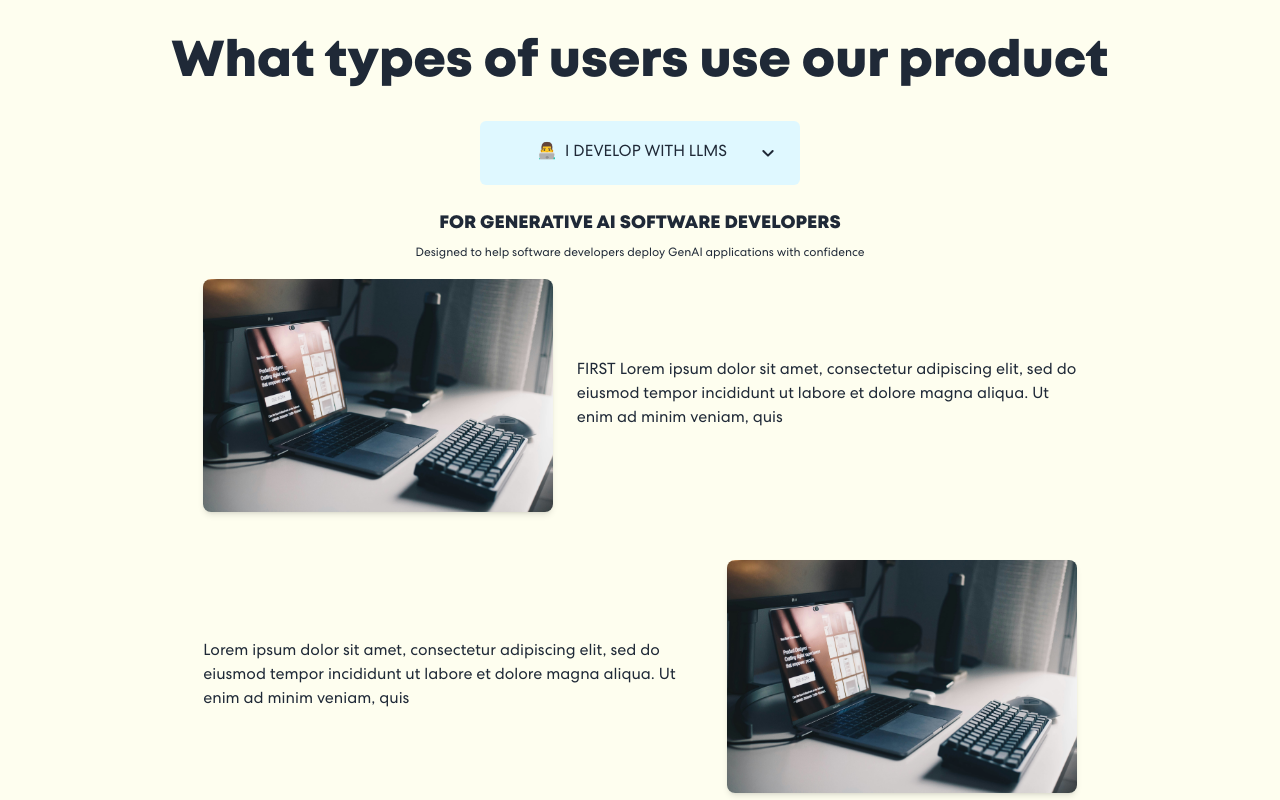
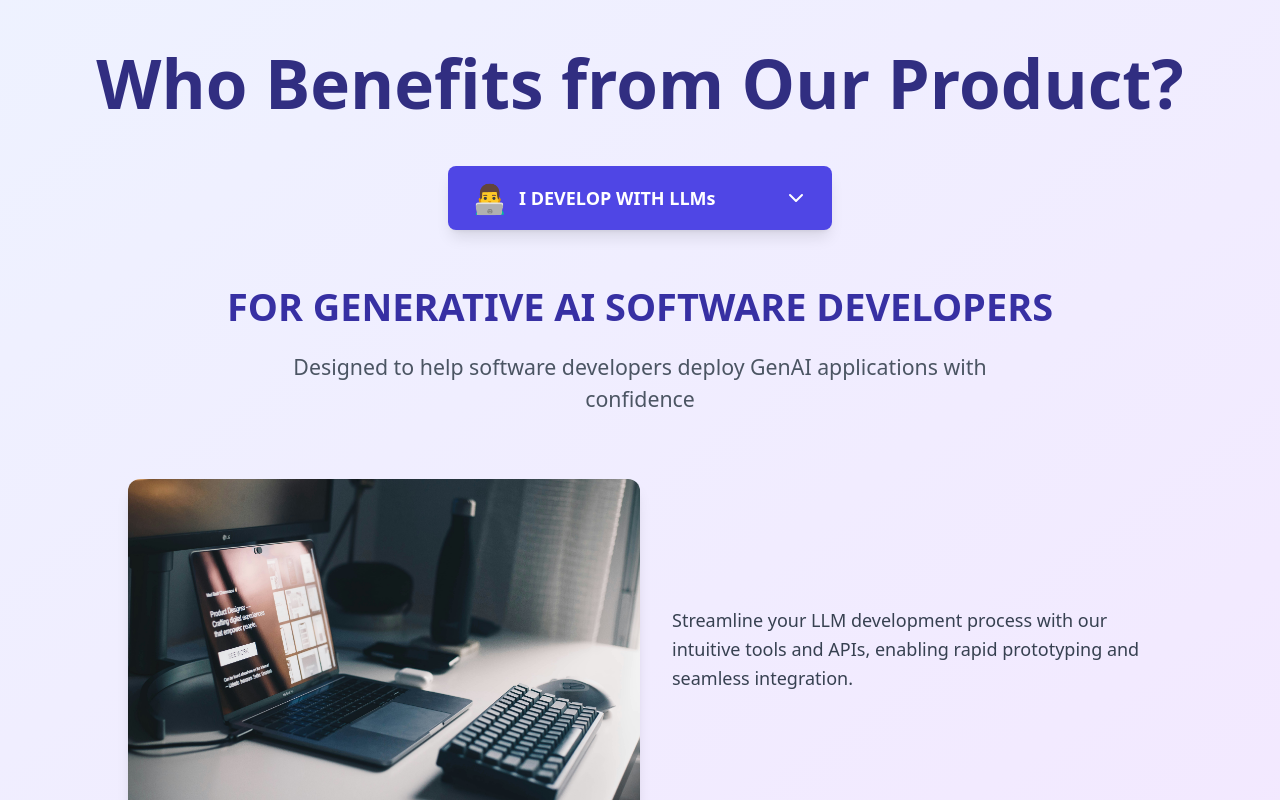
Before and after one commit to Avinier/SuperServerAI-LandingPage, a React (Vite) app: page / in a window 1280 px wide. Shown: the part 1680-2480 px from the top of the page. Built offline with nearby package versions, Linux system fonts and the light colour scheme.

Commit message:
Workflow

```diff
--- a/package.json
+++ b/package.json
@@ -11,6 +11,7 @@
   },
   "dependencies": {
     "@heroicons/react": "^2.1.5",
+    "framer-motion": "^11.5.6",
     "heroicons": "^2.1.5",
     "lucide-react": "^0.441.0",
     "react": "^18.3.1",
--- a/src/components/AiInfo.jsx
+++ b/src/components/AiInfo.jsx
@@ -30,6 +30,8 @@ const AiInfo = () => {
 
   const sections = [
     { title: "Custom Trained LLM", content: "Content for section 1 Lorem ipsum dolor sit amet, consectetur adipiscing elit, sed do eiusmod tempor incididunt ut labore et dolore magna aliqua. Ut enim ad minim veniam, quis nostrud exercitation ullamc" },
+    { title: "AI-powered Dashboard with Analytics", content: "Content for section 2 Lorem ipsum dolor sit amet, consectetur adipiscing elit, sed do eiusmod tempor incididunt ut labore et dolore magna aliqua. Ut enim ad minim veniam, quis nostrud exercitation ullamc" },
+    { title: "All-in-one Cloud Solutions, fully automated", content: "content for section 3 Lorem ipsum dolor sit amet, consectetur adipiscing elit, sed do eiusmod tempor incididunt ut labore et dolore magna aliqua. Ut enim ad minim veniam, quis nostrud exercitation ullamc" },
   ];
 
   return (
--- a/src/components/Workflow.jsx
+++ b/src/components/Workflow.jsx
@@ -1,4 +1,6 @@
 import React, { useState, useEffect, useRef } from "react";
+import { motion, AnimatePresence } from "framer-motion";
+import { ChevronDown, ChevronRight } from "lucide-react";
 
 const useInView = (options) => {
   const ref = useRef(null);
@@ -13,7 +15,6 @@ const useInView = (options) => {
     if (ref.current) {
       observer.observe(ref.current);
     }
-
     return () => {
       if (ref.current) {
         observer.unobserve(ref.current);
@@ -23,10 +24,8 @@ const useInView = (options) => {
   return [ref, isInView];
 };
 
-
-
 const personas = [
-  { id: "llms", label: "I DEVELOP WITH LLMS", icon: "👨‍💻" },
+  { id: "llms", label: "I DEVELOP WITH LLMs", icon: "👨‍💻" },
   { id: "models", label: "I TRAIN MODELS", icon: "🧠" },
   { id: "projects", label: "I LEAD ML PROJECTS", icon: "👩‍💼" },
   { id: "production", label: "I MANAGE MODEL PRODUCTION", icon: "🏭" },
@@ -35,77 +34,53 @@ const personas = [
 const contentData = {
   llms: {
     title: "FOR GENERATIVE AI SOFTWARE DEVELOPERS",
-    description:
-      "Designed to help software developers deploy GenAI applications with confidence",
+    description: "Designed to help software developers deploy GenAI applications with confidence",
     sections: [
       {
         image: "/images/workflow-image1.jpg",
-        info: "FIRST Lorem ipsum dolor sit amet, consectetur adipiscing elit, sed do eiusmod tempor incididunt ut labore et dolore magna aliqua. Ut enim ad minim veniam, quis",
+        info: "Streamline your LLM development process with our intuitive tools and APIs, enabling rapid prototyping and seamless integration.",
+      }
+    ],
+  },
+  models: {
+    title: "FOR MODEL TRAINERS AND RESEARCHERS",
+    description: "Empowering researchers and data scientists to train and refine ML models efficiently",
+    sections: [
+      {
+        image: "/images/workflow-image1.jpg",
+        info: "Access powerful compute resources and collaborative environments to accelerate your model training and experimentation workflows.",
       },
       {
         image: "/images/workflow-image1.jpg",
-        info: "Lorem ipsum dolor sit amet, consectetur adipiscing elit, sed do eiusmod tempor incididunt ut labore et dolore magna aliqua. Ut enim ad minim veniam, quis",
-      },
-      {
-        image: "/images/workflow-image1.jpg",
-        info: "Lorem ipsum dolor sit amet, consectetur adipiscing elit, sed do eiusmod tempor incididunt ut labore et dolore magna aliqua. Ut enim ad minim veniam, quis",
-      },
-    ],
-  },
-  models: {
-    title: "USERBASE 2",
-    description:
-      "Designed to help software developers deploy GenAI applications with confidence",
-    sections: [
-      {
-        image: "/images/workflow-image1.jpg",
-        info: "SECOND Lorem ipsum dolor sit amet, consectetur adipiscing elit, sed do eiusmod tempor incididunt ut labore et dolore magna aliqua. Ut enim ad minim veniam, quis",
-      },
-      {
-        image: "/images/workflow-image1.jpg",
-        info: "Lorem ipsum dolor sit amet, consectetur adipiscing elit, sed do eiusmod tempor incididunt ut labore et dolore magna aliqua. Ut enim ad minim veniam, quis",
-      },
-      {
-        image: "/images/workflow-image1.jpg",
-        info: "Lorem ipsum dolor sit amet, consectetur adipiscing elit, sed do eiusmod tempor incididunt ut labore et dolore magna aliqua. Ut enim ad minim veniam, quis",
+        info: "Leverage our comprehensive suite of tools for data preprocessing, model evaluation, and hyperparameter tuning.",
       },
     ],
   },
   projects: {
-    title: "USERBASE 3",
-    description:
-      "Designed to help software developers deploy GenAI applications with confidence",
+    title: "FOR ML PROJECT LEADERS",
+    description: "Facilitating seamless project management and team collaboration in ML initiatives",
     sections: [
       {
         image: "/images/workflow-image1.jpg",
-        info: "THIRD Lorem ipsum dolor sit amet, consectetur adipiscing elit, sed do eiusmod tempor incididunt ut labore et dolore magna aliqua. Ut enim ad minim veniam, quis",
+        info: "Gain real-time insights into project progress, resource allocation, and model performance to make informed decisions.",
       },
       {
         image: "/images/workflow-image1.jpg",
-        info: "Lorem ipsum dolor sit amet, consectetur adipiscing elit, sed do eiusmod tempor incididunt ut labore et dolore magna aliqua. Ut enim ad minim veniam, quis",
-      },
-      {
-        image: "/images/workflow-image1.jpg",
-        info: "Lorem ipsum dolor sit amet, consectetur adipiscing elit, sed do eiusmod tempor incididunt ut labore et dolore magna aliqua. Ut enim ad minim veniam, quis",
+        info: "Streamline communication and knowledge sharing across your team with our integrated collaboration features.",
       },
     ],
   },
   production: {
-    title: "USERBASE 4",
-    description:
-      "Designed to help software developers deploy GenAI applications with confidence",
+    title: "FOR ML OPERATIONS MANAGERS",
+    description: "Ensuring smooth deployment and management of ML models in production environments",
     sections: [
       {
         image: "/images/workflow-image1.jpg",
-        info: " FOURTHLorem ipsum dolor sit amet, consectetur adipiscing elit, sed do eiusmod tempor incididunt ut labore et dolore magna aliqua. Ut enim ad minim veniam, quis",
+        info: "Monitor model performance, manage versioning, and orchestrate deployments with our robust MLOps toolkit.",
       },
       {
         image: "/images/workflow-image1.jpg",
-        info: "Lorem ipsum dolor sit amet, consectetur adipiscing elit, sed do eiusmod tempor incididunt ut labore et dolore magna aliqua. Ut enim ad minim veniam, quis",
-      },
-      {
-        image: "/images/workflow-image1.jpg",
-        info: "Lorem ipsum dolor sit amet, consectetur adipiscing elit, sed do eiusmod tempor incididunt ut labore et dolore magna aliqua. Ut enim ad minim veniam, quis",
+        info: "Implement automated testing, continuous integration, and rollback mechanisms to maintain high availability and reliability.",
       },
     ],
   },
@@ -114,132 +89,136 @@ const contentData = {
 const PersonaDropdown = ({ selectedPersona, setSelectedPersona }) => {
   const [isOpen, setIsOpen] = useState(false);
   return (
-    <div className="relative w-full md:w-fit mx-auto my-3 md:my-5">
-      <button
+    <div className="relative w-full md:w-96 mx-auto my-6">
+      <motion.button
         onClick={() => setIsOpen(!isOpen)}
-        className="bg-accent text-text px-3 md:px-6 py-5 md:py-3 w-full md:w-80 h-12 md:h-16 mx-auto rounded-md text-sm md:text-base font-body flex items-center justify-between transition-all duration-300 hover:shadow-lg"
+        className="bg-indigo-600 text-white px-6 py-3 w-full h-16 rounded-lg text-lg font-semibold flex items-center justify-between shadow-lg hover:bg-indigo-700 transition-all duration-300"
+        whileHover={{ scale: 1.02 }}
+        whileTap={{ scale: 0.98 }}
       >
-        <div className="w-fit mx-auto flex items-center text-text">
-          <span className="mr-2">
-            {personas.find((p) => p.id === selectedPersona).icon}
-          </span>
+        <div className="flex items-center">
+          <span className="mr-3 text-2xl">{personas.find((p) => p.id === selectedPersona).icon}</span>
           <span>{personas.find((p) => p.id === selectedPersona).label}</span>
         </div>
-        <svg
-          className="w-4 h-4"
-          fill="none"
-          stroke="currentColor"
-          viewBox="0 0 24 24"
-          xmlns="http://www.w3.org/2000/svg"
+        <ChevronDown
+          className={`w-6 h-6 transition-transform duration-300 ${isOpen ? 'rotate-180' : ''}`}
+        />
+      </motion.button>
+      <AnimatePresence>
+        {isOpen && (
+          <motion.div
+            initial={{ opacity: 0, y: -10 }}
+            animate={{ opacity: 1, y: 0 }}
+            exit={{ opacity: 0, y: -10 }}
+            transition={{ duration: 0.2 }}
+            className="absolute mt-2 w-full bg-white rounded-lg shadow-xl z-10 overflow-hidden"
           >
-          <path
-            strokeLinecap="round"
-            strokeLinejoin="round"
-            strokeWidth={3}
-            d="M19 9l-7 7-7-7"
-          />
-        </svg>
-      </button>
-      {isOpen && (
-        <div className="absolute mt-1 w-full bg-background text-text text-bold rounded-md shadow-lg z-10">
             {personas.map((persona) => (
-            <button
+              <motion.button
                 key={persona.id}
                 onClick={() => {
                   setSelectedPersona(persona.id);
                   setIsOpen(false);
                 }}
-              className="block w-full text-left px-3 py-2 text-sm md:text-base font-body hover:bg-gray-100"
+                className="block w-full text-left px-6 py-3 text-lg font-semibold hover:bg-indigo-50 transition-colors duration-200"
+                whileHover={{ backgroundColor: "rgba(79, 70, 229, 0.1)" }}
               >
-              <span className="mr-2">{persona.icon}</span>
+                <span className="mr-3 text-2xl">{persona.icon}</span>
                 <span>{persona.label}</span>
-            </button>
+              </motion.button>
             ))}
-        </div>
+          </motion.div>
         )}
+      </AnimatePresence>
     </div>
   );
 };
 
 const ContentSection = ({ image, info, index, isVisible }) => {
   return (
-    <div
-      className={`flex flex-col md:flex-row items-center gap-4 md:gap-6 w-full mx-auto mb-8 md:mb-12 ${index % 2 === 0 ? "" : "md:flex-row-reverse"} ${isVisible ? "opacity-100 translate-y-0 transition-all duration-500 ease-out" : "opacity-0 translate-y-5"}`}
+    <motion.div
+      initial={{ opacity: 0, y: 20 }}
+      animate={{ opacity: isVisible ? 1 : 0, y: isVisible ? 0 : 20 }}
+      transition={{ duration: 0.5, delay: index * 0.2 }}
+      className={`flex flex-col md:flex-row items-center gap-8 w-full mx-auto mb-16 ${
+        index % 2 === 0 ? "" : "md:flex-row-reverse"
+      }`}
     >
-      <div className="flex-shrink-0 w-full md:w-1/2 lg:w-2/5">
-        <img
+      <div className="flex-shrink-0 w-full md:w-1/2">
+        <motion.img
           src={image}
-          className="w-full h-auto object-cover rounded-lg shadow-md"
+          className="w-full h-auto object-cover rounded-xl shadow-lg"
           alt="Workflow"
+          whileHover={{ scale: 1.05 }}
+          transition={{ duration: 0.3 }}
         />
       </div>
-      <div className="flex-1 mt-4 md:mt-0">
-        <p className="text-text text-sm leading-snug md:text-base md:leading-normal font-body">
+      <div className="flex-1 mt-6 md:mt-0">
+        <p className="text-gray-700 text-lg leading-relaxed font-medium">
           {info}
         </p>
       </div>
-    </div>
+    </motion.div>
   );
 };
 
 const WorkFlow = () => {
   const [selectedPersona, setSelectedPersona] = useState(personas[0].id);
-  const [isChanging, setIsChanging] = useState(false);
   const [isContentVisible, setIsContentVisible] = useState(false);
   const content = contentData[selectedPersona];
   const [contentRef, isInView] = useInView({ threshold: 0.1 });
+
   useEffect(() => {
     if (isInView) {
       setIsContentVisible(true);
     }
   }, [isInView]);
-  const handlePersonaChange = (newPersona) => {
-    setIsChanging(true);
-    setIsContentVisible(false);
-    setTimeout(() => {
-      setSelectedPersona(newPersona);
-      setIsChanging(false);
-      setIsContentVisible(true);
-    }, 300);
-  };
 
   return (
-    <section className="bg-background min-h-screen text-white mb-[40px] p-2 md:p-4 pb-6 md:pb-8">
-      <h2 className="text-2xl md:text-4xl font-bold text-center font-heading text-text pt-6 md:pt-10 mb-3 md:mb-4">
-        What types of users use our product
-      </h2>
-      <PersonaDropdown
-        selectedPersona={selectedPersona}
-        setSelectedPersona={handlePersonaChange}
-      />
-      <div
+    <section className="bg-gradient-to-br from-indigo-50 to-purple-100 min-h-screen text-gray-800 py-16 px-4 md:px-8">
+      <motion.h2
+        initial={{ opacity: 0, y: -20 }}
+        animate={{ opacity: 1, y: 0 }}
+        transition={{ duration: 0.5 }}
+        className="text-4xl md:text-5xl font-bold text-center text-indigo-900 mb-8"
+      >
+        Who Benefits from Our Product?
+      </motion.h2>
+      <PersonaDropdown selectedPersona={selectedPersona} setSelectedPersona={setSelectedPersona} />
+      <motion.div
         ref={contentRef}
-        className={`mt-4 md:mt-6 gap-3 sm:gap-6 w-[70%] mx-auto mb-6 transition-opacity duration-300 ease-in-out ${isChanging ? "opacity-0" : "opacity-100"}`}
+        initial={{ opacity: 0 }}
+        animate={{ opacity: 1 }}
+        transition={{ duration: 0.5 }}
+        className="mt-12 max-w-5xl mx-auto"
       >
-        <div
-          className={`${isContentVisible ? "opacity-100 translate-y-0 transition-all duration-500 ease-out" : "opacity-0 translate-y-5"}`}
+        <motion.div
+          key={selectedPersona}
+          initial={{ opacity: 0, y: 20 }}
+          animate={{ opacity: 1, y: 0 }}
+          transition={{ duration: 0.5 }}
+          className="text-center mb-16"
         >
-          <h2 className="text-base md:text-lg text-center font-heading text-text mb-3 md:mb-2">
+          <h3 className="text-2xl md:text-3xl font-bold text-indigo-800 mb-4">
             {content.title}
-          </h2>
-          <p className="text-background text-xl md:text-sm text-center font-body text-text mb-3 md:mb-4 px-2 md:px-0 max-w-2xl mx-auto">
+          </h3>
+          <p className="text-xl text-gray-600 max-w-3xl mx-auto">
             {content.description}
           </p>
-        </div>
-        <div className="space-y-4 md:space-y-6">
+        </motion.div>
+        <div className="space-y-16">
           {content.sections.map((section, index) => (
             <ContentSection
-              key={index}
+              key={`${selectedPersona}-${index}`}
               {...section}
               index={index}
               isVisible={isContentVisible}
             />
           ))}
         </div>
-      </div>
+      </motion.div>
     </section>
   );
 };
 
-
 export default WorkFlow;
```
Also changed, not shown: 1 other file (tests, documents, lock files or other folders). Lines whose indentation alone changed are shown as unchanged.
